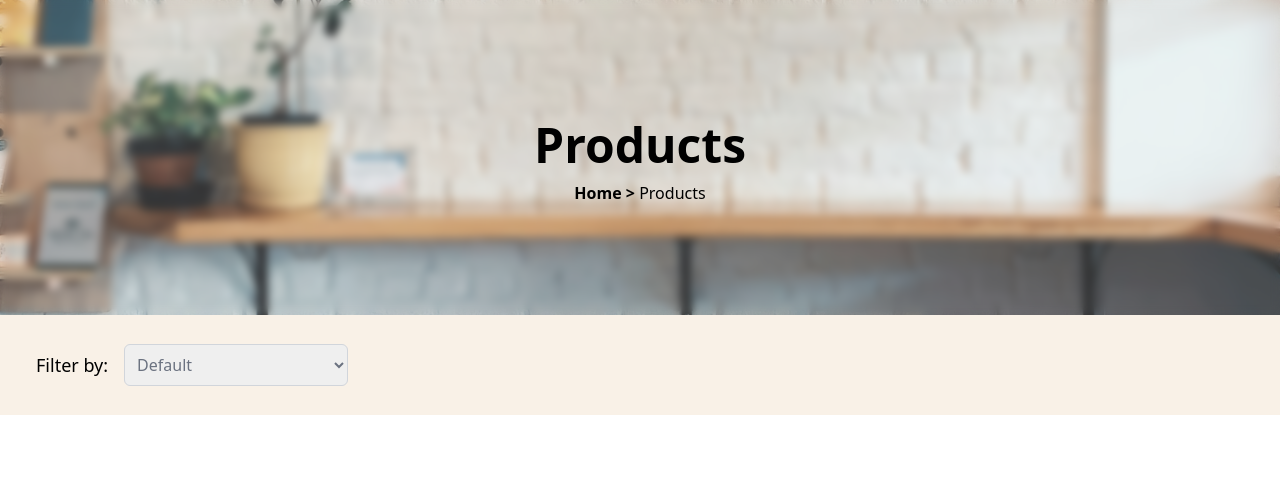
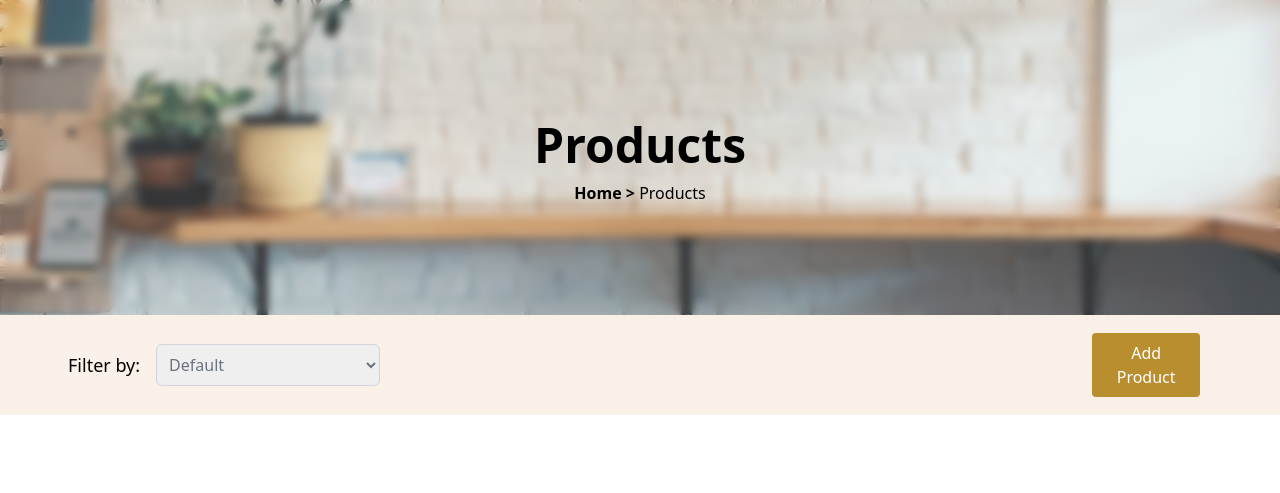
Before and after one commit to F03-PBP/SoundNest, a Django app: page / in a window 1280 px wide. Shown: the part 73-566 px from the top of the page. Run offline with Django 5.2, Linux system fonts and the light colour scheme; the visitor is signed in with stand-in values (Sample User, id 1); data comes from the database, SQL or seed files in the repository; some libraries are stand-ins or nearby versions.

Commit message:
fix navbar

```diff
--- /dev/null
+++ b/products/templates/add_product.html
@@ -0,0 +1,28 @@
+<div id="addProductModal" class="fixed inset-0 flex items-center justify-center hidden bg-black bg-opacity-50">
+    <div class="bg-white p-6 rounded-lg max-h-lg w-full max-w-lg h-auto">
+        <h2 class="text-2xl font-bold mb-8">Add New Product</h2>
+        <form id="addProductForm" onsubmit="addProduct(event)">
+            {% csrf_token %}
+            <div class="mb-4">
+                <label class="block text-gray-700">Product Name:</label>
+                <input type="text" name="product_name" class="w-full border border-gray-300 p-2 rounded" required>
+            </div>
+            <div class="mb-4">
+                <label class="block text-gray-700">Price:</label>
+                <input type="number" name="price" class="w-full border border-gray-300 p-2 rounded" min="1" required>
+            </div>
+            <div class="mb-4">
+                <label class="block text-gray-700">Rating:</label>
+                <input type="number" name="rating" class="w-full border border-gray-300 p-2 rounded" min="1" max="10" required>
+            </div>
+            <div class="mb-4">
+                <label class="block text-gray-700">Reviews:</label>
+                <input type="number" name="reviews" class="w-full border border-gray-300 p-2 rounded" required>
+            </div>
+            <div class="flex justify-end mt-12">
+                <button type="button" class="mr-4 text-gray-500" onclick="closeModal()">Cancel</button>
+                <button type="submit" class="bg-[#B88E2F] w-1/6 text-white px-4 py-2 rounded">Add</button>
+            </div>
+        </form>
+    </div>
+</div>
--- a/products/templates/main.html
+++ b/products/templates/main.html
@@ -19,7 +19,7 @@
 
     <div class="bg-[#F9F1E7] h-[100px] mb-20 flex items-center justify-start px-4 w-full">
         <div class="container mx-auto max-w-screen-xl flex items-center">
-            <form method="GET" class="flex items-center h-full w-full">
+            <form method="GET" class="flex items-center h-full w-full ml-8">
                 <label for="filter" class="text-lg ml-5 mr-4">Filter by:</label>
                 <select name="filter" id="filter" class="border border-gray-300 rounded-md p-2 text-gray-500 focus:border-gray-500 hover:bg-gray-50" onchange="this.form.submit()">
                     <option value="default">Default</option>
@@ -30,6 +30,11 @@
                 </select>
             </form>
         </div>
+        {% if user.is_authenticated and user.is_superuser %}
+        <div class="flex flex-end mr-16">
+            <button class="bg-[#B88E2F] text-white px-4 py-2 rounded hover:bg-amber-900" id="add-product-button">Add Product</button>
+        </div>
+        {% endif %}
     </div>
 
     <div class="container mx-auto max-w-screen-xl px-4">
@@ -126,5 +131,71 @@
         </div>
     </div>
 
+    {% include 'add_product.html' %}
+
+    <script>
+        function openModal() {
+            document.getElementById("addProductModal").classList.remove("hidden");
+        }
+
+        function closeModal() {
+            document.getElementById("addProductModal").classList.add("hidden");
+        }
+
+        document.getElementById("add-product-button").addEventListener("click", openModal);
+
+        window.onclick = function(event) {
+            if (event.target == document.getElementById('addProductModal')) {
+                document.getElementById('addProductModal').classList.add('hidden');
+            }
+        };
+
+        function addProduct(event) {
+            event.preventDefault();
+
+            const form = document.getElementById('addProductForm');
+            const formData = new FormData(form);
+
+            fetch("{% url 'products:add_product' %}", {
+                method: 'POST',
+                body: formData,
+                headers: {
+                    'X-Requested-With': 'XMLHttpRequest', // Indicate this is an AJAX request
+                },
+            })
+            .then(response => response.json())
+            .then(data => {
+                if (data.success) {
+
+                    const productsContainer = document.querySelector('.grid');
+                    const newProductCard = `
+                        <div class="bg-[#F4F5F7] overflow-hidden relative w-[285px] h-[446px] border border-gray-100">
+                            <div class="relative">
+                                <img src="{% static 'images/templateimage.webp' %}" alt="${data.product.product_name}" class="w-full h-2/3 object-cover">
+                            </div>
+                            <div class="p-4 h-1/3 flex flex-col justify-between space-y-2">
+                                <h2 class="text-xl font-semibold truncate">${data.product.product_name}</h2>
+                                <p class="text-xl font-bold mt-1">Rp${data.product.price|intcomma }</p>
+                                <div class="flex items-center text-lg">
+                                    <span class="text-yellow-400 text-lg">&#9733;</span>
+                                    <p class="text-lg ml-1">${data.product.rating}</p>
+                                    <p class="ml-2 text-gray-400">(${data.product.reviews} reviews)</p>
+                                </div>
+                            </div>
+                        </div>
+                    `;
+                    productsContainer.insertAdjacentHTML('afterbegin', newProductCard); // Add the new product card at the top
+                    closeModal(); // Close the modal after adding the product
+                } else {
+                    alert('Error adding product: ' + data.error);
+                }
+            })
+            .catch(error => {
+                console.error('Error:', error);
+                alert('An error occurred while adding the product.');
+            });
+        }
+
+    </script>
 
 {% endblock content %}
--- a/products/urls.py
+++ b/products/urls.py
@@ -7,4 +7,5 @@ urlpatterns = [
     path('api/products/', get_products, name='get_products'),
     path('', show_product, name='home'),
     path('details/<uuid:product_id>/', product_details, name='product_details'),
+    path('add-product/', add_product, name='add_product'),
 ]
--- a/products/views.py
+++ b/products/views.py
@@ -1,9 +1,12 @@
 from django.shortcuts import render, get_object_or_404
-from django.http import HttpResponse
+from django.http import HttpResponse, JsonResponse
 from django.core import serializers
 from products.models import Product
 from django.core.paginator import Paginator
 from django.contrib.auth.decorators import login_required
+from django.views.decorators.csrf import csrf_exempt
+from django.views.decorators.http import require_POST
+
 
 def get_products(request):
     data = Product.objects.all()
@@ -35,3 +38,32 @@ def product_details(request, product_id):
     product = get_object_or_404(Product, id=product_id)
 
     return render(request, 'details.html', {'product': product})
+
+@csrf_exempt
+@require_POST
+def add_product(request):
+    if request.method == 'POST':
+        product_name = request.POST.get('product_name')
+        price = request.POST.get('price')
+        rating = request.POST.get('rating')
+        reviews = request.POST.get('reviews')
+
+        # Create a new Product instance
+        product = Product.objects.create(
+            product_name=product_name,
+            price=price,
+            rating=rating,
+            reviews=reviews
+        )
+
+        # Return success response with the product data
+        return JsonResponse({
+            'success': True,
+            'product': {
+                'product_name': product.product_name,
+                'price': product.price,
+                'rating': product.rating,
+                'reviews': product.reviews,
+            }
+        })
+    return JsonResponse({'success': False, 'error': 'Invalid request method.'})
--- a/templates/navbar.html
+++ b/templates/navbar.html
@@ -1,5 +1,4 @@
 {% load static %}
-
 <nav class="border-b border-gray-300 bg-white h-25">
     <div class="max-w-screen mx-auto py-4 px-6 md:px-12 h-full">
         <div class="flex justify-between items-center h-full">
@@ -25,12 +24,17 @@
             </ul>
 
             <div class="hidden md:flex items-center space-x-6 ml-12">
+                {% if user.is_authenticated %}
                     <a href="/wishlist">
                         <img src="{% static 'images/wishicon.webp' %}" alt="My Wishlist" class="h-6 w-7">
                     </a>
                     <a href="/profile">
                         <img src="{% static 'images/profile.webp' %}" alt="My Profile" class="h-7 w-8">
                     </a>
+                {% else %}
+                    <a href="/login" class="text-gray-700">Log In</a>
+                    <a href="/register" class="bg-[#B88E2F] hover:bg-amber-900 rounded-lg py-2 text-white px-4">Register</a>
+                {% endif %}
             </div>
         </div>
     </div>
@@ -49,14 +53,19 @@
             </li>
             <!-- Profile Icon (Mobile) -->
             <li class="w-full">
-                <a href="/profile" class="block hover:bg-[#F9F1E7] rounded-lg py-2">
-                    Profile
-                </a>
+                {% if user.is_authenticated %}
+                    <a href="/profile" class="block hover:bg-[#F9F1E7] rounded-lg py-2">Profile</a>
+                    <p class="py-2">Last Login: {{ last_login }}</p>
+                {% else %}
+                    <a href="/login" class="block border border-gray-500 rounded-lg py-2">Log In</a>
+                    <a href="/register" class="block bg-[#B88E2F] hover:bg-amber-900 rounded-lg py-2 text-white">Register</a>
+                {% endif %}
             </li>
-            <p class="py-2">Last Login: {{ last_login }}</p>
+            {% if user.is_authenticated %}
                 <li class="w-full">
                     <a href="/" class="block bg-[#B88E2F] hover:bg-amber-900 rounded-lg py-2 text-white">Logout</a>
                 </li>
+            {% endif %}
         </ul>
     </div>
 </nav>
```
Also changed, not shown: products/templates/details.html (+9 -4 lines). Lines whose indentation alone changed are shown as unchanged.
